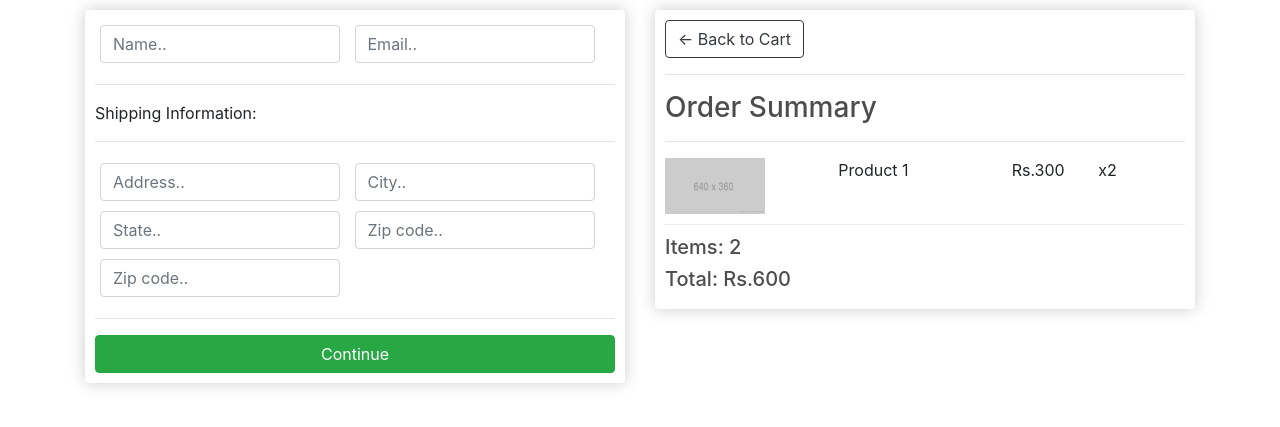
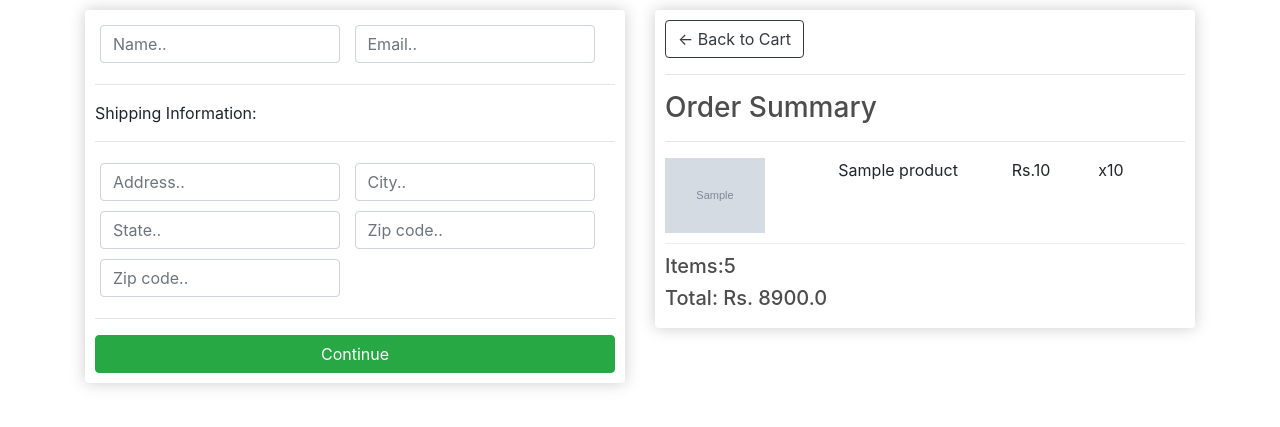
Before and after one commit to priyansh18/Shophut, a Django app: template ecommerce/store/templates/store/checkout.html in a window 1280 px wide. Shown: the part 57-484 px from the top of the page. Run offline with Django 3.2, Linux system fonts and the light colour scheme; data comes from the database, SQL or seed files in the repository; tables that the repository leaves empty hold one stand-in row (values such as "Sample post"); the template is opened without the code that fills it: values that come from a table or form of the project are taken from there, most other values are stand-ins (such as "Sample title", 1, 10 or a date in 2020); grey boxes marked "Sample" are stand-in pictures; some libraries are stand-ins or nearby versions.

Commit message:
Checkout page Data

```diff
--- a/ecommerce/store/templates/store/checkout.html
+++ b/ecommerce/store/templates/store/checkout.html
@@ -94,16 +94,18 @@
       <hr />
       <h3>Order Summary</h3>
       <hr />
+      {% for item in items %}
       <div class="cart-row">
         <div style="flex: 2;">
-          <img class="row-image" src="{% static 'images/placeholder.png' %}" />
+          <img class="row-image" src="{{item.product.image.url}}" />
         </div>
-        <div style="flex: 2;"><p>Product 1</p></div>
-        <div style="flex: 1;"><p>Rs.300</p></div>
-        <div style="flex: 1;"><p>x2</p></div>
+        <div style="flex: 2;"><p>{{item.product.name}}</p></div>
+        <div style="flex: 1;"><p>Rs.{{item.product.price}}</p></div>
+        <div style="flex: 1;"><p>x{{item.quantity}}</p></div>
       </div>
-      <h5>Items: 2</h5>
-      <h5>Total: Rs.600</h5>
+      {% endfor %}
+      <h5>Items:{{order.get_cart_total}}</h5>
+      <h5>Total: Rs. {{ order.get_cart_items}}</h5>
     </div>
   </div>
 </div>
```
Also changed, not shown: ecommerce/store/views.py (+10 -1 lines).
